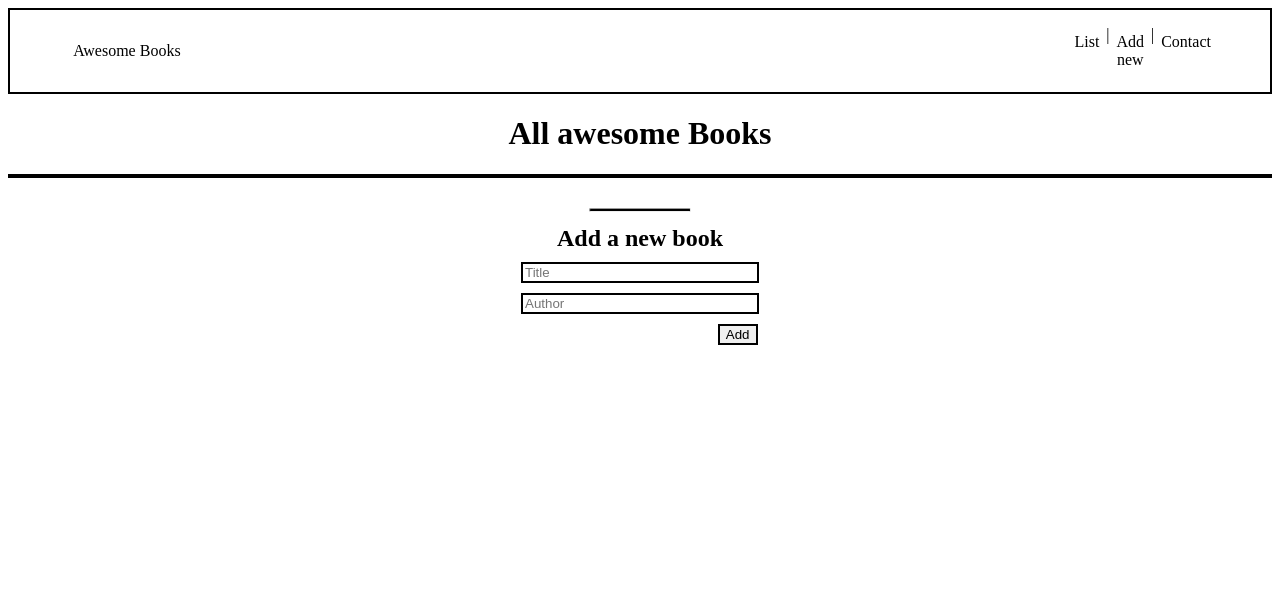
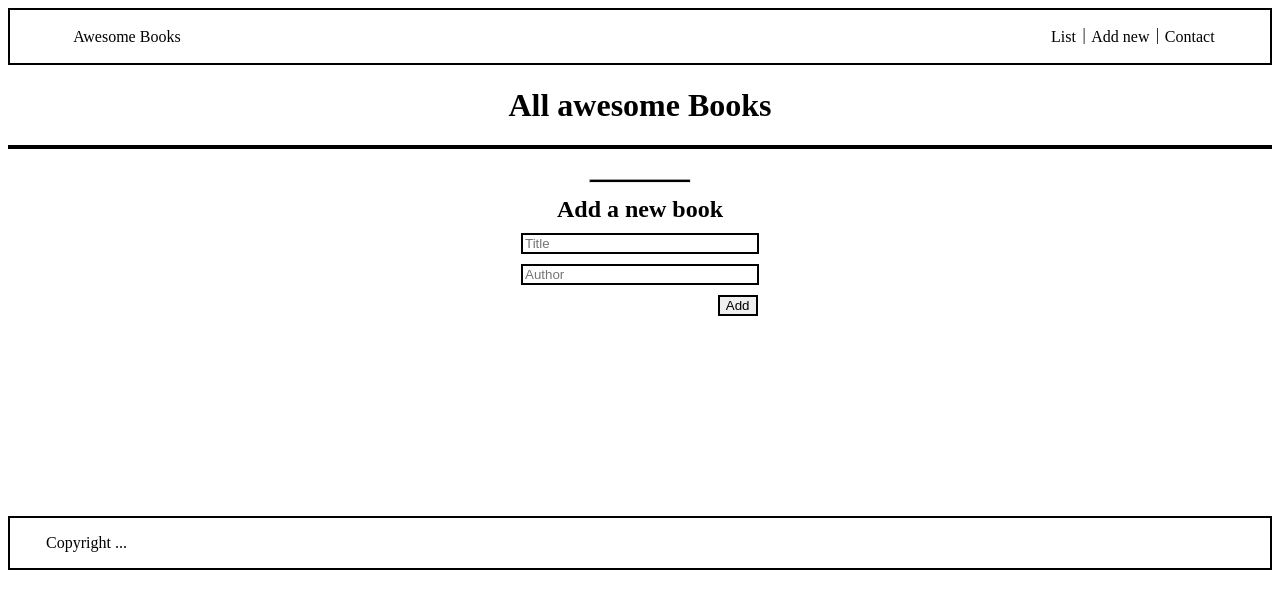
Before and after one commit to Jessekay/AwesomeBooks, a website: page index.html in a window 1280 px wide. Drawn offline with Linux system fonts and the light colour scheme.

Commit message:
add footer

```diff
--- a/index.html
+++ b/index.html
@@ -34,6 +34,8 @@
         <button type="submit">Add</button>
       </div>
     </form>
+    <footer class="footer">Copyright     ...</footer>
     <script src="./index.js"></script>
+  <script src="https://moment.github.io/luxon/global/luxon.js"></script>
 </body>
 </html>
--- a/style.css
+++ b/style.css
@@ -75,5 +75,25 @@ p {
 .nav-item {
   cursor: pointer;
   text-align: center;
-  padding: 5%;
+  padding: 1%;
+  min-width: max-content;
 }
+
+li {
+  text-align: center;
+  padding: 0 4px 0 5px;
+}
+
+#logo {
+  cursor: pointer;
+}
+
+.footer {
+  display: flex;
+  flex-direction: row;
+  border: 2px solid black;
+  height: 50px;
+  align-items: center;
+  padding: 0 5px 0 36px;
+  margin: 200px 0 0 0;
+}
```
